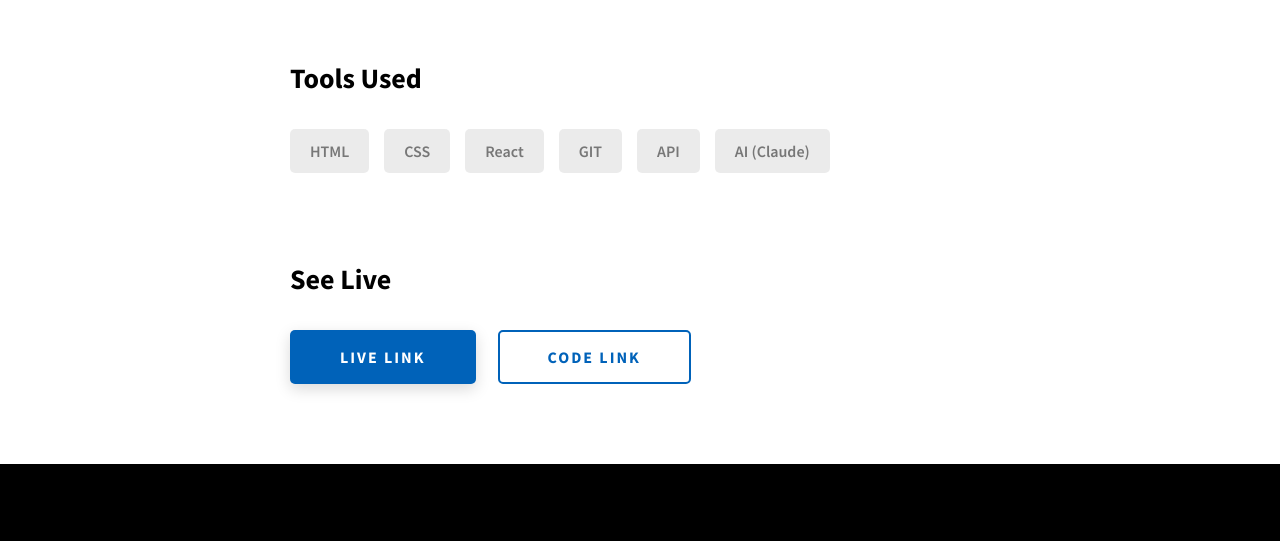
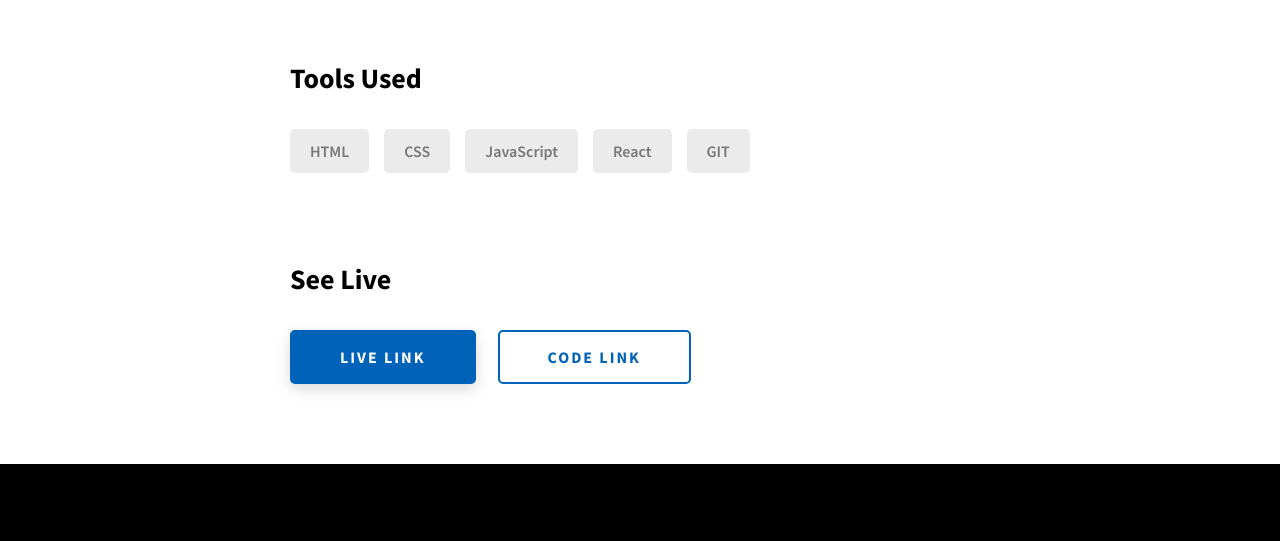
Before and after one commit to emirisato1003/emirisato_portfolio, a website built with Vite: page project-assembly-endgame-app.html in a window 1280 px wide. Shown: the part 1920-2461 px from the top of the page. Built offline with nearby package versions, Linux system fonts and the light colour scheme.

Commit message:
update tools section

```diff
--- a/project-assembly-endgame-app.html
+++ b/project-assembly-endgame-app.html
@@ -116,16 +116,16 @@
                         <div class="skills">
                             <div class="skills__skill">HTML</div>
                             <div class="skills__skill">CSS</div>
-                            <!-- <div class="skills__skill">JavaScript</div> -->
+                            <div class="skills__skill">JavaScript</div>
                             <div class="skills__skill">React</div>
                             <!-- <div class="skills__skill">Tailwind CSS</div> -->
                             <div class="skills__skill">GIT</div>
-                            <div class="skills__skill">API</div>
+                            <!-- <div class="skills__skill">API</div> -->
                             <!-- <div class="skills__skill">Wordpress</div> -->
                             <!-- <div class="skills__skill">Google ADS</div> -->
                             <!-- <div class="skills__skill">Facebook Ads</div> -->
                             <!-- <div class="skills__skill">Android</div> -->
-                            <div class="skills__skill">AI (Claude)</div>
+                            <!-- <div class="skills__skill">AI (Claude)</div> -->
                         </div>
                     </div>
                     <div class="project-details__links">
```
